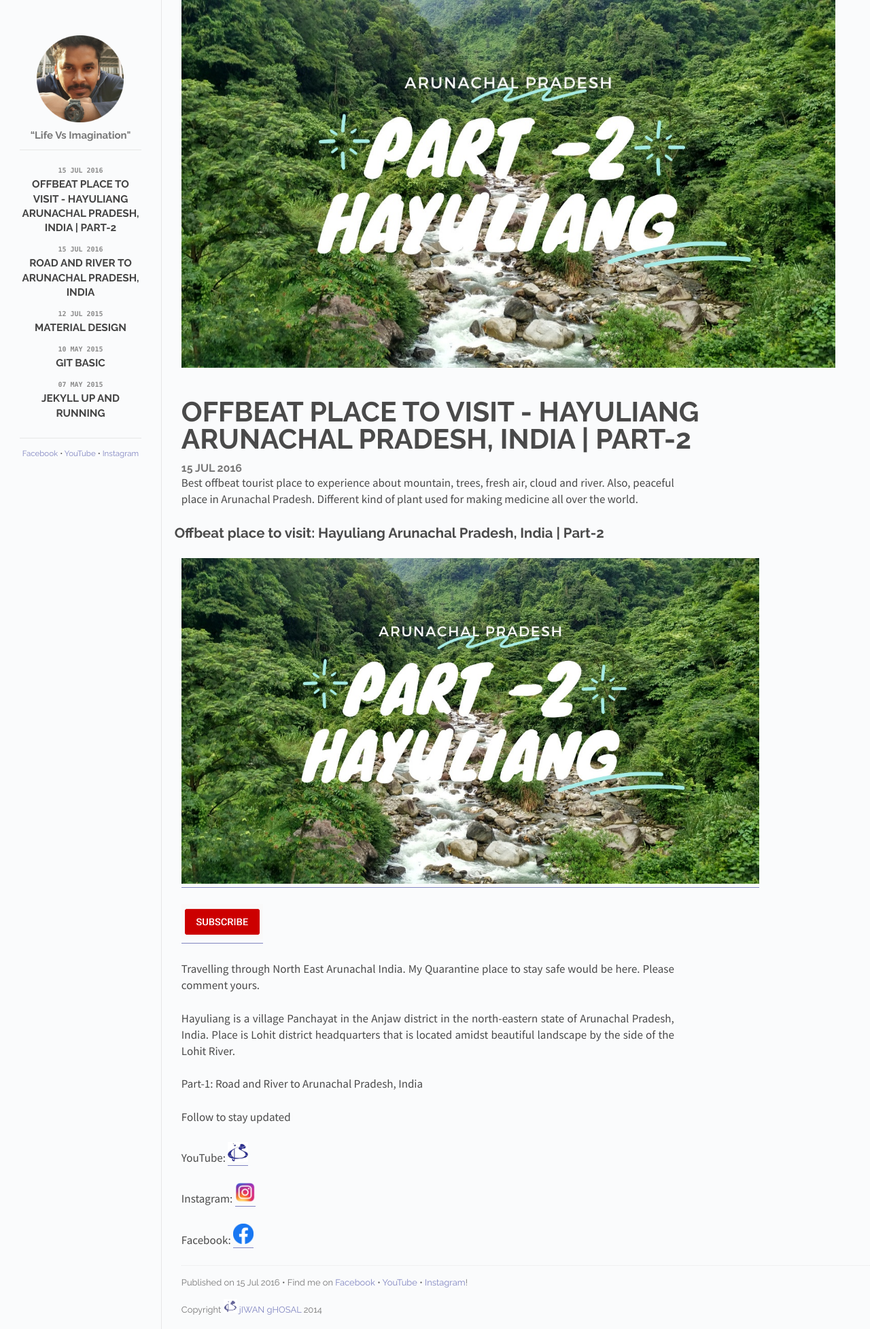
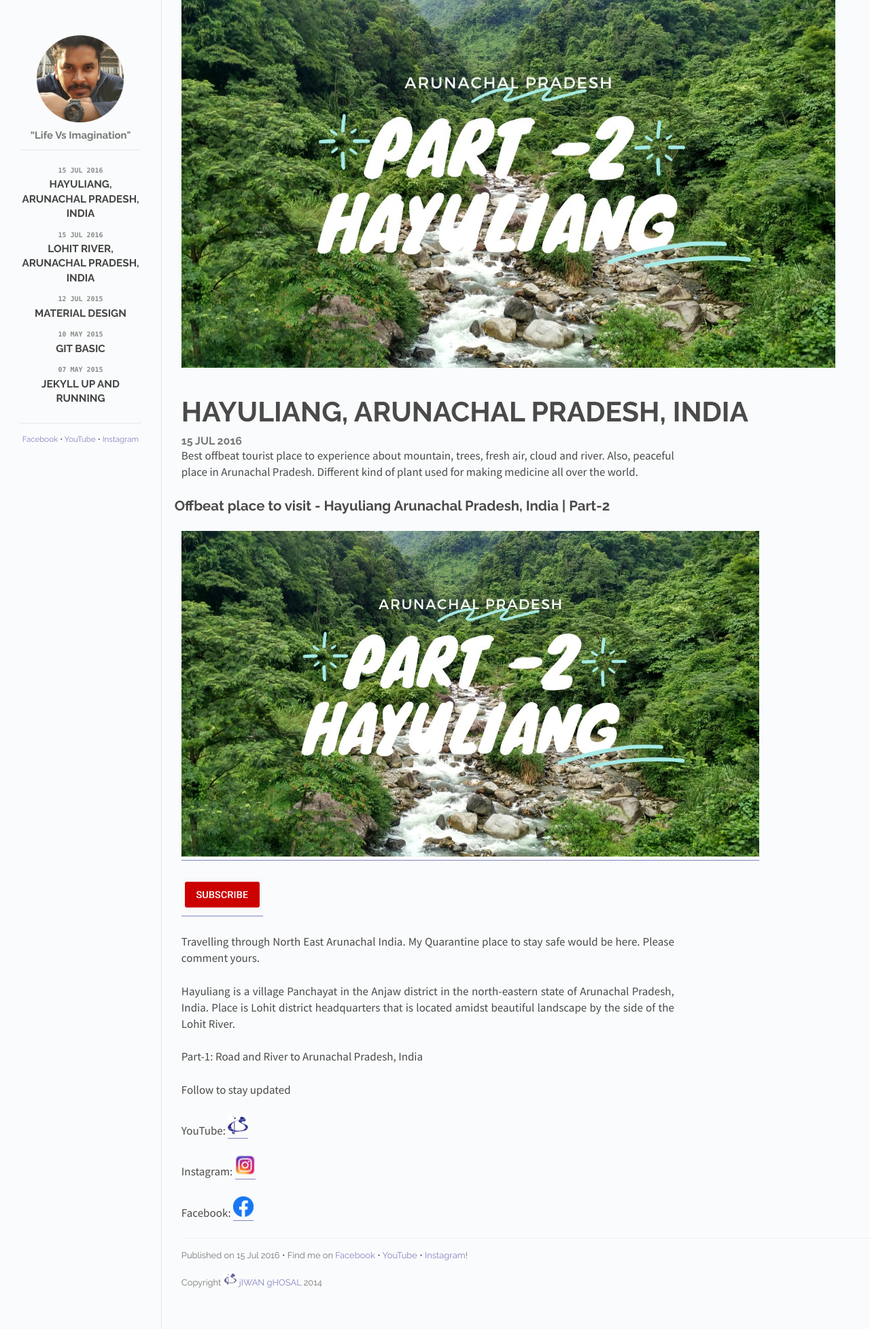
Before and after one commit to heartstchr/Blog, a Jekyll site: the page built from _posts/2016-07-17-Hayuliang-Arunachal-Pradesh-India.md, in a window 1280 px wide. Shown: the whole page at 68% size. Built offline with Jekyll 4.4.1, drawn with Linux system fonts in a browser that asks for light colours; Markdown is read by kramdown in place of the engine named in the settings.

Commit message:
addin part 2

```diff
--- a/_posts/2016-07-15-Road-and-River-to-Arunachal-Pradesh-India copy.md
+++ b/_posts/2016-07-15-Road-and-River-to-Arunachal-Pradesh-India copy.md
@@ -1,15 +1,18 @@
 ---
 layout: post
-title: Road and River to Arunachal Pradesh, India
+title: Lohit River, Arunachal Pradesh, India
 cover: ArunachalPradeshLohit.jpg
 date:   2016-07-15 14:07:00
 categories: posts
 ---
 
+
 My Quarantine place to stay safe would be here. Please comment yours.
 
 Video shows about the Lohit River or Zayü River is a river in Arunachal Pradesh India and China.
+
 ## Road and River to Arunachal Pradesh, India
+
 [![thumbnail](https://heartstchr.github.io/tech-blog/assets/images/arunachal.jpg )](https://youtu.be/Jb9OpzRVlfc "thumbnail")
 
 [![button](https://heartstchr.github.io/tech-blog/assets/images/button.png)](https://www.youtube.com/c/JiwanGhosal/?sub_confirmation=1 "button")
--- a/_posts/2016-07-17-Hayuliang-Arunachal-Pradesh-India.md
+++ b/_posts/2016-07-17-Hayuliang-Arunachal-Pradesh-India.md
@@ -1,14 +1,13 @@
 ---
 layout: post
-title: Offbeat place to visit - Hayuliang Arunachal Pradesh, India | Part-2
+title: Hayuliang, Arunachal Pradesh, India
 cover: HayuliangArunachalPradesh.jpg
 date:   2016-07-15 14:07:00
 categories: posts
 ---
 
 Best offbeat tourist place to experience about mountain, trees, fresh air, cloud and river. Also, peaceful place in Arunachal Pradesh. Different kind of plant used for making medicine all over the world.
-
-## Offbeat place to visit: Hayuliang Arunachal Pradesh, India | Part-2
+## Offbeat place to visit - Hayuliang Arunachal Pradesh, India | Part-2
 [![thumbnail](https://heartstchr.github.io/tech-blog/assets/images/HayuliangArunachalPradesh.jpg )](https://youtu.be/6l9vKv89QzU "thumbnail")
 
 [![button](https://heartstchr.github.io/tech-blog/assets/images/button.png)](https://www.youtube.com/c/JiwanGhosal/?sub_confirmation=1 "button")
```
